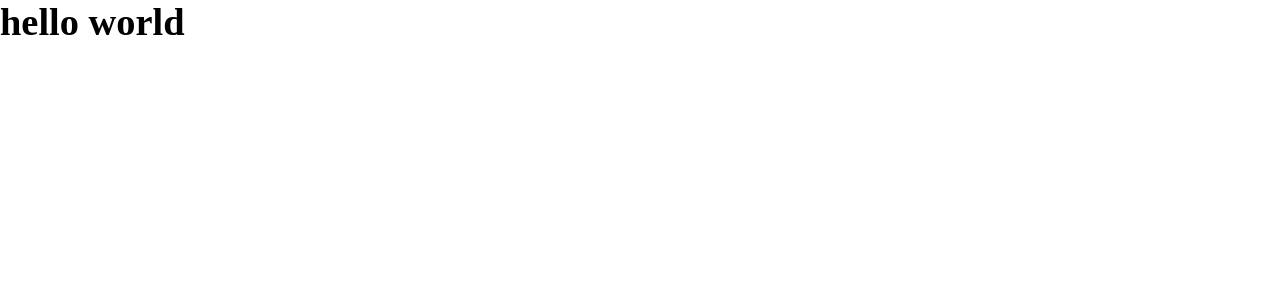
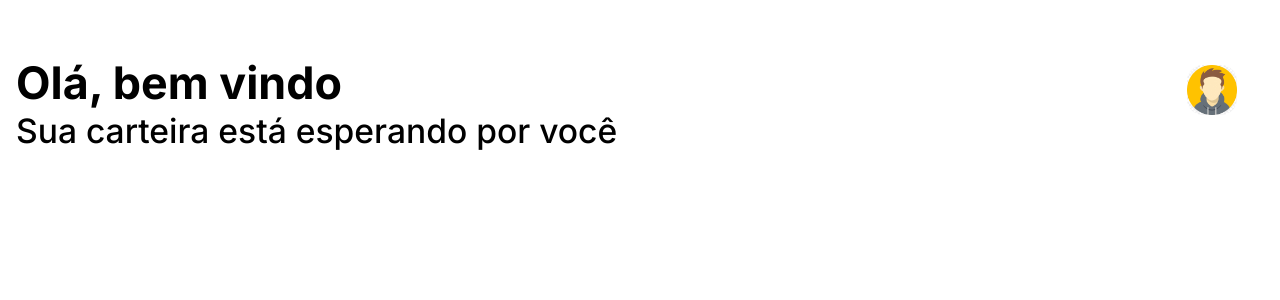
Before and after one commit to maxmonteiro/react-finance, a Next.js app: page / in a window 1280 px wide. Shown: the top 300 px of the page. Built offline with nearby package versions, Linux system fonts and the light colour scheme.

Commit message:
cria o componente header

```diff
--- a/pages/_document.js
+++ /dev/null
@@ -1,13 +0,0 @@
-import { Html, Head, Main, NextScript } from 'next/document'
-
-export default function Document() {
-  return (
-    <Html lang="en">
-      <Head />
-      <body>
-        <Main />
-        <NextScript />
-      </body>
-    </Html>
-  )
-}
--- /dev/null
+++ b/pages/_document.jsx
@@ -0,0 +1,20 @@
+import { Html, Head, Main, NextScript } from 'next/document'
+
+export default function Document() {
+  return (
+    <Html lang="en">
+      <Head>
+          <link rel="preconnect" href="https://fonts.googleapis.com" />
+          <link rel="preconnect" href="https://fonts.gstatic.com" />
+          <link
+              rel="stylesheet"
+              href="https://fonts.googleapis.com/css2?family=Inter:wght@200;300;400;500;600;700&display=swap"
+          />
+      </Head>
+      <body>
+        <Main />
+        <NextScript />
+      </body>
+    </Html>
+  )
+}
--- a/pages/index.jsx
+++ b/pages/index.jsx
@@ -1,9 +1,10 @@
-import Head from 'next/head'
-import Image from 'next/image'
-import { Inter } from 'next/font/google'
+import Header from "@/source/components/Header/Header";
+import styles from '../styles/initial.module.scss'
 
 export default function Home() {
   return (
-    <h2>hello world</h2>
+    <main className={styles.main}>
+      <Header />
+    </main>
   )
 }
--- /dev/null
+++ b/source/components/Header/Header.jsx
@@ -0,0 +1,19 @@
+import Image from "next/image";
+import styles from './Header.module.scss'
+
+const Header = () => {
+    return (
+        <section className={styles.header}>
+            <div className={styles.message}>
+                <h1>Olá, bem vindo</h1>
+                <h2>Sua carteira está esperando por você</h2>
+            </div>
+
+            <div className={styles.avatar}>
+                <Image src='/avatar.png' alt='avatar' width={50} height={50}/>
+            </div>
+        </section>
+    )
+}
+
+export default Header;
--- /dev/null
+++ b/source/components/Header/Header.module.scss
@@ -0,0 +1,17 @@
+.header {
+    display: flex;
+    justify-content: space-between;
+    align-items: center;
+    margin-bottom: 6rem;
+
+    .avatar {
+        width: 4.8rem;
+        height: 4.8rem;
+        position: relative;
+        cursor: pointer;
+
+        img {
+            border-radius: 1rem;
+        }
+    }
+}
--- a/styles/globals.scss
+++ b/styles/globals.scss
@@ -1,3 +1,5 @@
+@import './variables.scss';
+
 * {
     margin: 0;
     padding: 0;
@@ -9,6 +11,21 @@ html {
 }
 
 body {
+    font-family: $fontFamily;
     font-size: 1.6rem;
     min-height: 100vh;
 }
+
+h1,
+.h1 {
+    font-size: 2.8rem;
+    font-weight: 700;
+    color: $black;
+}
+
+h2,
+.h2 {
+    font-size: 2.1rem;
+    font-weight: 500;
+    color: $black;
+}
--- /dev/null
+++ b/styles/initial.module.scss
@@ -0,0 +1,5 @@
+.main {
+    max-width: 144rem;
+    padding: 0 1rem;
+    margin: 3.5rem auto;
+}
--- /dev/null
+++ b/styles/variables.scss
@@ -0,0 +1,11 @@
+// Colors
+$white: #ffffff;
+$black: #000000;
+
+$text: #5e6066;
+$income: #7f60f3;
+$expenses: #fd7477;
+$sidebar: #f4f6ff;
+
+// Typography
+$fontFamily: 'Inter', sans-serif;
```
Also changed, not shown: public/avatar.png (added).
